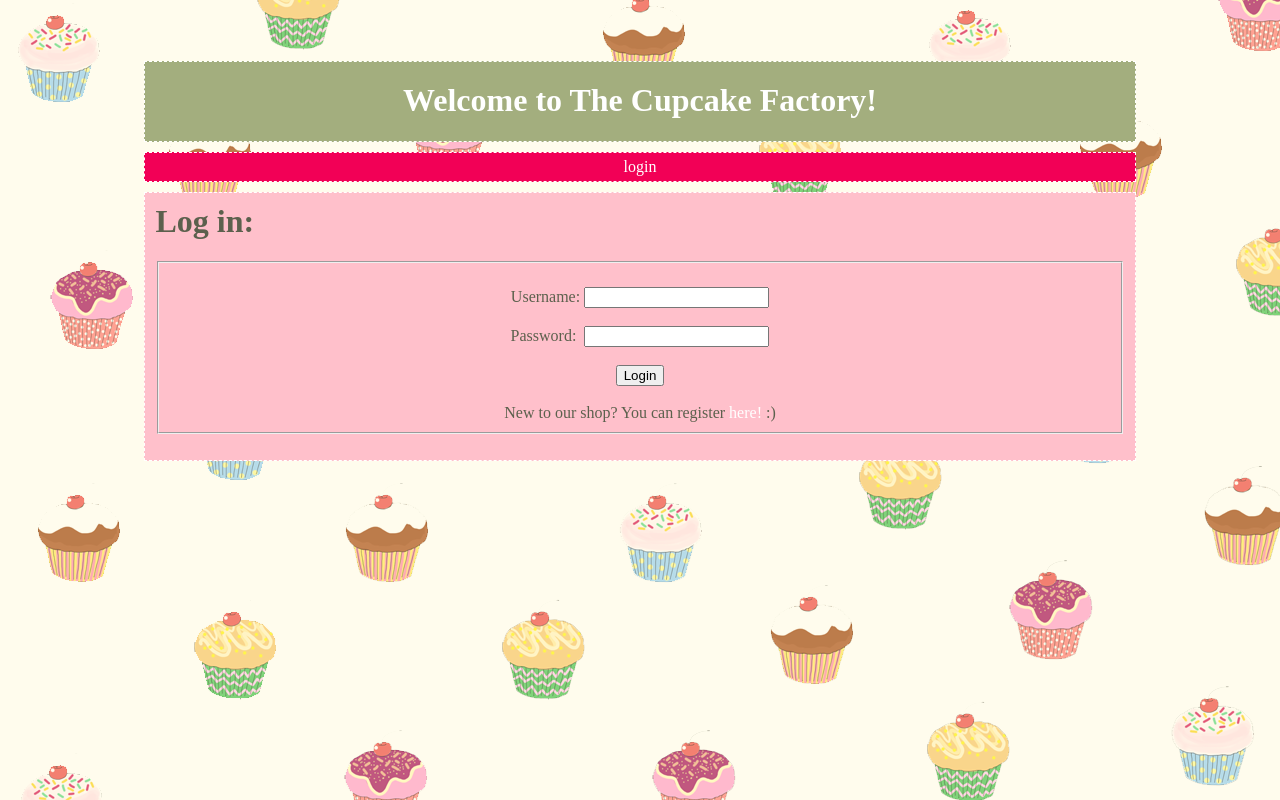
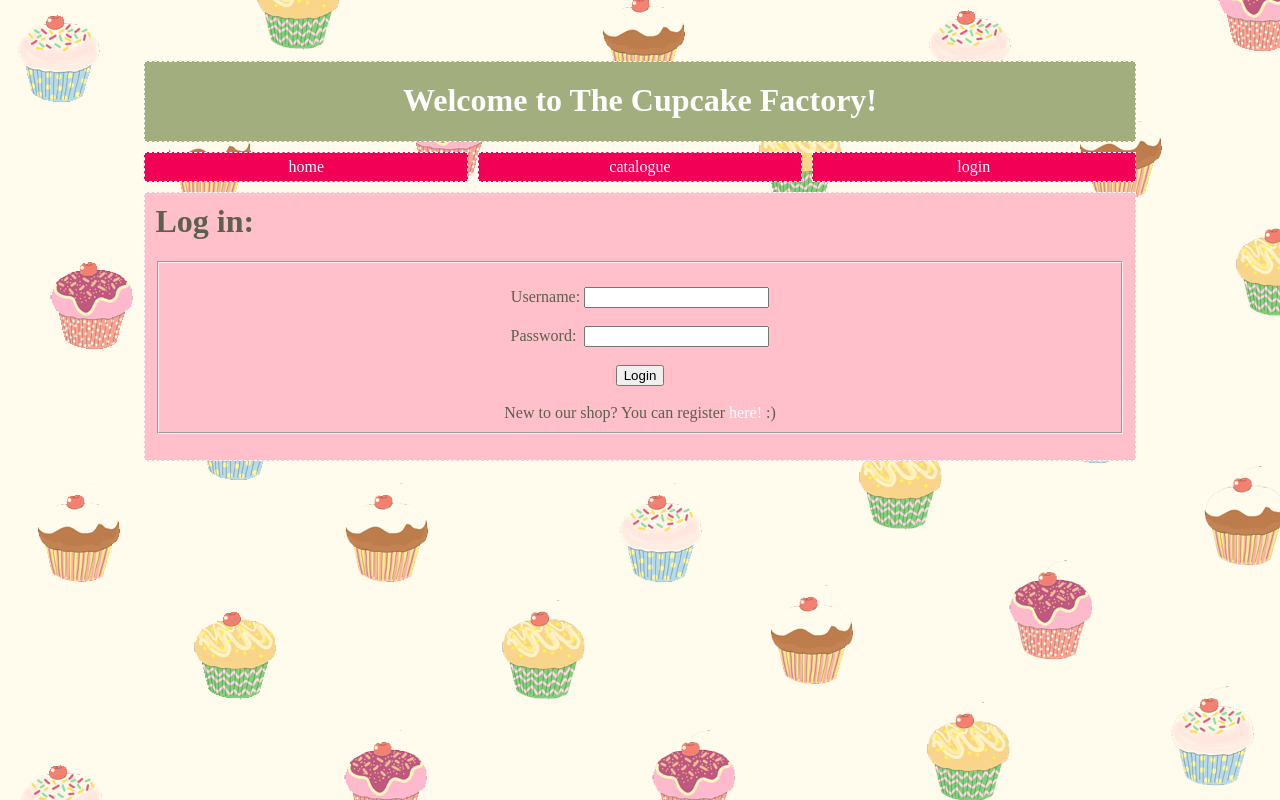
Before and after one commit to lillybeans/COMP206GroupProject, a plain HTML site: page login.html in a window 1280 px wide. Drawn offline with Linux system fonts and the light colour scheme.

Commit message:
add background image to redirections & add link to home/catalogue

```diff
--- a/login.html
+++ b/login.html
@@ -72,6 +72,8 @@ border:1px white dashed;
         </td>
         </tr>
         <tr>
+        <td class=menu><a href=home.html>home</a>
+        <td class=menu><a href=catalogue.html>catalogue</a>
         <td class=menu><a href="login.html" target="_blank">login</a>
         </tr>
 	<tr>
```
Also changed, not shown: register.html (+2 -0 lines), 1 other file.
